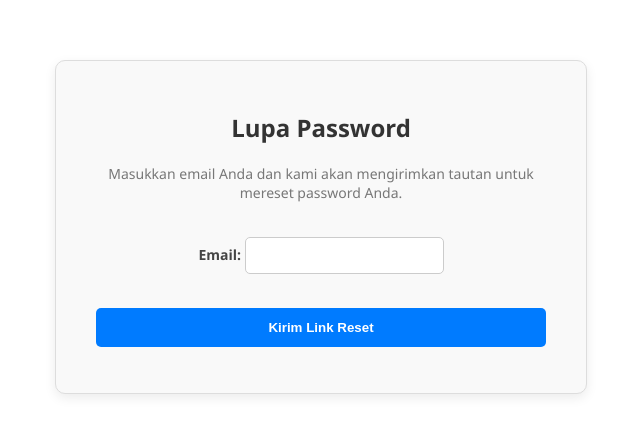
After one commit to seviamutiara/deteksi-plat-helm, a Django app: page /akun/lupa-password/ in a window 1280 px wide. The commit adds this page. Shown: the top 435 px of the page, without its empty margins (319-959 px from the left). Run offline with Django 5.2, Linux system fonts and the light colour scheme.

Commit message:
menambahkan function lupa password

```diff
--- a/PENGENALAN/PENGENALAN/settings.py
+++ b/PENGENALAN/PENGENALAN/settings.py
@@ -93,7 +93,7 @@ EMAIL_HOST = 'smtp.gmail.com'
 EMAIL_PORT = 587
 EMAIL_USE_TLS = True
 EMAIL_HOST_USER = 'vikraselpian@gmail.com'
-EMAIL_HOST_PASSWORD = '123456789'
+EMAIL_HOST_PASSWORD = 'dtmz ppzq aatr nxhu'
 
 MEDIA_URL = '/media/'
 MEDIA_ROOT = BASE_DIR / 'media'
--- /dev/null
+++ b/PENGENALAN/akun/static/css/auth.css
@@ -0,0 +1,61 @@
+/* File: static/css/auth.css */
+
+.auth-container {
+    max-width: 450px;
+    margin: 60px auto;
+    padding: 30px 40px;
+    background-color: #f9f9f9;
+    border: 1px solid #ddd;
+    border-radius: 10px;
+    box-shadow: 0 4px 12px rgba(0, 0, 0, 0.08);
+    font-family: 'Segoe UI', Tahoma, Geneva, Verdana, sans-serif;
+}
+
+.auth-container h2 {
+    text-align: center;
+    color: #333;
+    margin-bottom: 20px;
+}
+
+.auth-container form {
+    display: flex;
+    flex-direction: column;
+}
+
+.auth-container label {
+    font-weight: 600;
+    margin-top: 10px;
+    color: #444;
+}
+
+.auth-container input[type="email"],
+.auth-container input[type="password"],
+.auth-container input[type="text"] {
+    padding: 10px;
+    margin-top: 6px;
+    border: 1px solid #ccc;
+    border-radius: 5px;
+}
+
+.auth-container button {
+    margin-top: 20px;
+    padding: 12px;
+    background-color: #007bff;
+    color: white;
+    font-weight: bold;
+    border: none;
+    border-radius: 5px;
+    cursor: pointer;
+    transition: background 0.3s ease;
+}
+
+.auth-container button:hover {
+    background-color: #0056b3;
+}
+
+.auth-container p {
+    text-align: center;
+    font-size: 14px;
+    color: #777;
+    margin-top: 15px;
+}
--- /dev/null
+++ b/PENGENALAN/akun/templates/akun/lupa_password.html
@@ -0,0 +1,13 @@
+{% load static %}
+{% block content %}
+<div class="auth-container">
+<h2>Lupa Password</h2>
+<link rel="stylesheet" href="{% static 'css/auth.css' %}">
+<p>Masukkan email Anda dan kami akan mengirimkan tautan untuk mereset password Anda.</p>
+<form method="post">
+    {% csrf_token %}
+    {{ form.as_p }}
+    <button type="submit">Kirim Link Reset</button>
+</div>
+</form>
+{% endblock %}
--- /dev/null
+++ b/PENGENALAN/akun/templates/akun/reset_password_selesai.html
@@ -0,0 +1,4 @@
+{% block content %}
+<h2>Password Anda Berhasil Direset</h2>
+<p>Silakan <a href="{% url 'login' %}">login</a> menggunakan password baru Anda.</p>
+{% endblock %}
--- /dev/null
+++ b/PENGENALAN/akun/templates/akun/subject_reset_password.txt
@@ -0,0 +1 @@
+Reset Password Akun Anda
--- a/PENGENALAN/akun/templates/css.html
+++ b/PENGENALAN/akun/templates/css.html
@@ -104,7 +104,7 @@
             {% csrf_token %}
             <input type="text" name="username" placeholder="Username" required>
             <input type="password" name="password" placeholder="Password" required>
-            <a href="#">Forgot Password ?</a>
+            <a href="{% url 'password_reset' %}">Forgot Password ?</a>
             <button type="submit">Login</button>
         </form>
     </div>
--- a/PENGENALAN/akun/templates/pengguna/artikel.html
+++ b/PENGENALAN/akun/templates/pengguna/artikel.html
@@ -12,6 +12,7 @@
         <nav>
             <a href="{% url 'home' %}">Dashboard</a>
             <a href="{% url 'history_pengguna' %}">History Pelanggaran</a>
+            <a href="{% url 'notifikasi' %}">Notifikasi Pelanggaran</a>
             <a href="{% url 'logout' %}">Logout</a>
         </nav>
     </header>
--- a/PENGENALAN/akun/templates/pengguna/home.html
+++ b/PENGENALAN/akun/templates/pengguna/home.html
@@ -12,7 +12,7 @@
         <div class="logo">Kamera Pintar</div>
         <nav>
             <a href="{% url 'home' %}">Dashboard</a>
-            <a href="{% url 'history_pengguna' %}">Pelanggaran</a>
+            <a href="{% url 'history_pengguna' %}">History Pelanggaran</a>
             <a href="{% url 'notifikasi' %}">Notifikasi Pelanggaran</a>
             <a href="{% url 'logout' %}">Logout</a>
         </nav>
--- a/PENGENALAN/akun/templates/pengguna/marka.html
+++ b/PENGENALAN/akun/templates/pengguna/marka.html
@@ -11,7 +11,7 @@
         <div class="logo">Kamera Pintar</div>
         <nav>
             <a href="{% url 'home' %}">Dashboard</a>
-            <a href="{% url 'history_pengguna' %}">Pelanggaran</a>
+            <a href="{% url 'history_pengguna' %}">History Pelanggaran</a>
              <a href="{% url 'notifikasi' %}">Notifikasi Pelanggaran</a>
             <a href="{% url 'logout' %}">Logout</a>
         </nav>
--- a/PENGENALAN/akun/urls.py
+++ b/PENGENALAN/akun/urls.py
@@ -1,9 +1,14 @@
 from django.urls import path
 from . import views,pengguna_views,halaman_views
+
 
 urlpatterns = [
     path('login/', views.login_view, name='login'),
     path('logout/', views.logout_view, name='logout'),
+    path('lupa-password/', views.CustomPasswordResetView.as_view(), name='password_reset'),
+    path('lupa-password/dikirim/', views.CustomPasswordResetDoneView.as_view(), name='password_reset_done'),
+    path('reset/<uidb64>/<token>/', views.CustomPasswordResetConfirmView.as_view(), name='password_reset_confirm'),
+    path('reset-password-selesai/', views.CustomPasswordResetCompleteView.as_view(), name='password_reset_complete'),
 
     #CRUD Akun
     path('halaman/', views.user_list, name='user_list'),
--- a/PENGENALAN/akun/views.py
+++ b/PENGENALAN/akun/views.py
@@ -5,8 +5,10 @@ from django.contrib.auth.decorators import login_required
 from django.core.exceptions import PermissionDenied
 from django.contrib import messages
 from django.utils import timezone
+from django.contrib.auth import views as auth_views
 from django.core.mail import send_mail
 from .models import Pelanggaran, Notifikasi
+
 
 from .models import User
 from .forms import CustomUserCreationForm, CustomUserChangeForm
@@ -65,6 +67,22 @@ def admin_dashboard(request):
 @user_required
 def user_dashboard(request):
     return render(request, 'pengguna/home.html')
+
+class CustomPasswordResetView(auth_views.PasswordResetView):
+    template_name = 'akun/lupa_password.html'
+    email_template_name = 'akun/email_reset_password.html'
+    subject_template_name = 'akun/subject_reset_password.txt'
+
+class CustomPasswordResetDoneView(auth_views.PasswordResetDoneView):
+    template_name = 'akun/lupa_password_dikirim.html'
+    success_url = 'akun/lupa-password/dikirim/'
+
+class CustomPasswordResetConfirmView(auth_views.PasswordResetConfirmView):
+    template_name = 'akun/reset_password_konfirmasi.html'
+
+class CustomPasswordResetCompleteView(auth_views.PasswordResetCompleteView):
+    template_name = 'akun/reset_password_selesai.html'
+    success_url = 'akun/reset-password-selesai/'
 
 
 @admin_required
```
Also changed, not shown: PENGENALAN/akun/templates/akun/email_reset_password.html (added, +8 -0 lines), PENGENALAN/akun/templates/akun/lupa_password_dikirim.html (added, +8 -0 lines), PENGENALAN/akun/templates/akun/reset_password_konfirmasi.html (added, +8 -0 lines).
